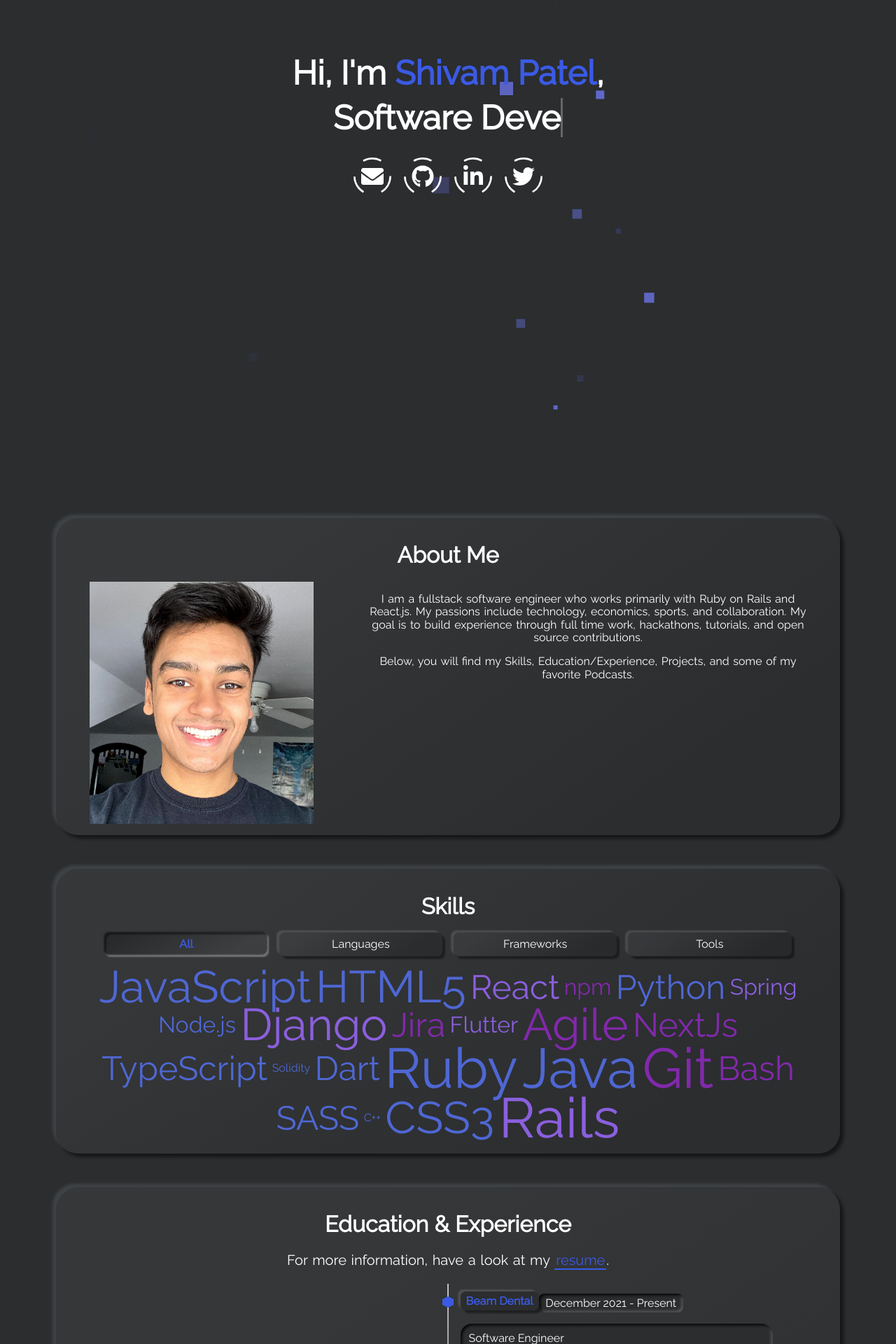
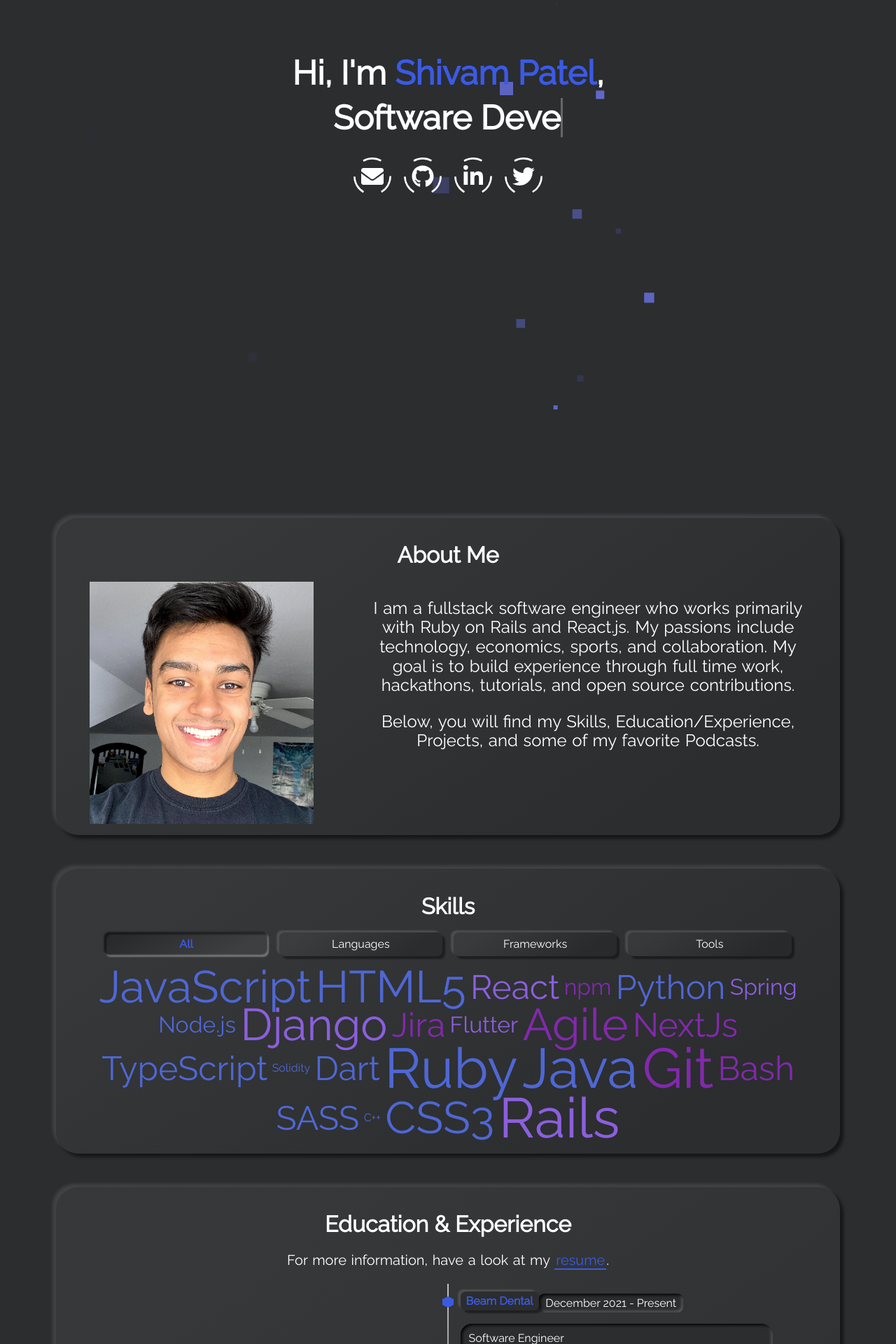
Before and after one commit to ShivamPatel17/shivampatel17.github.io, a Jekyll site: the page built from index.html, in a window 1280 px wide. Shown: the part 320-2240 px from the top of the page at 70% size. Built offline with Jekyll 4.4.1, drawn with Linux system fonts in a browser that asks for light colours; nearby versions of some CDN libraries.

Commit message:
updated some font sizes

```diff
--- a/_sass/main.scss
+++ b/_sass/main.scss
@@ -692,6 +692,8 @@ a {
     display: flex;
     flex-direction: row;
     flex-wrap: nowrap;
+    font-size: 18px;
+
     #profile-picture{
       max-height: 24rem;
       max-width: 16rem;
@@ -887,6 +889,8 @@ a {
     display: flex;
     flex-direction: row;
     flex-wrap: nowrap;
+    font-size: 20px;
+
     #profile-picture{
       max-height: 27rem;
       max-width: 18rem;
@@ -934,6 +938,8 @@ a {
     display: flex;
     flex-direction: row;
     flex-wrap: nowrap;
+    font-size: 24px;
+
     #profile-picture{
       max-height: 30rem;
       max-width: 20rem;
```
Also changed, not shown: Gemfile.lock, README.md, assets/css/main.min.css, 2 other files.
